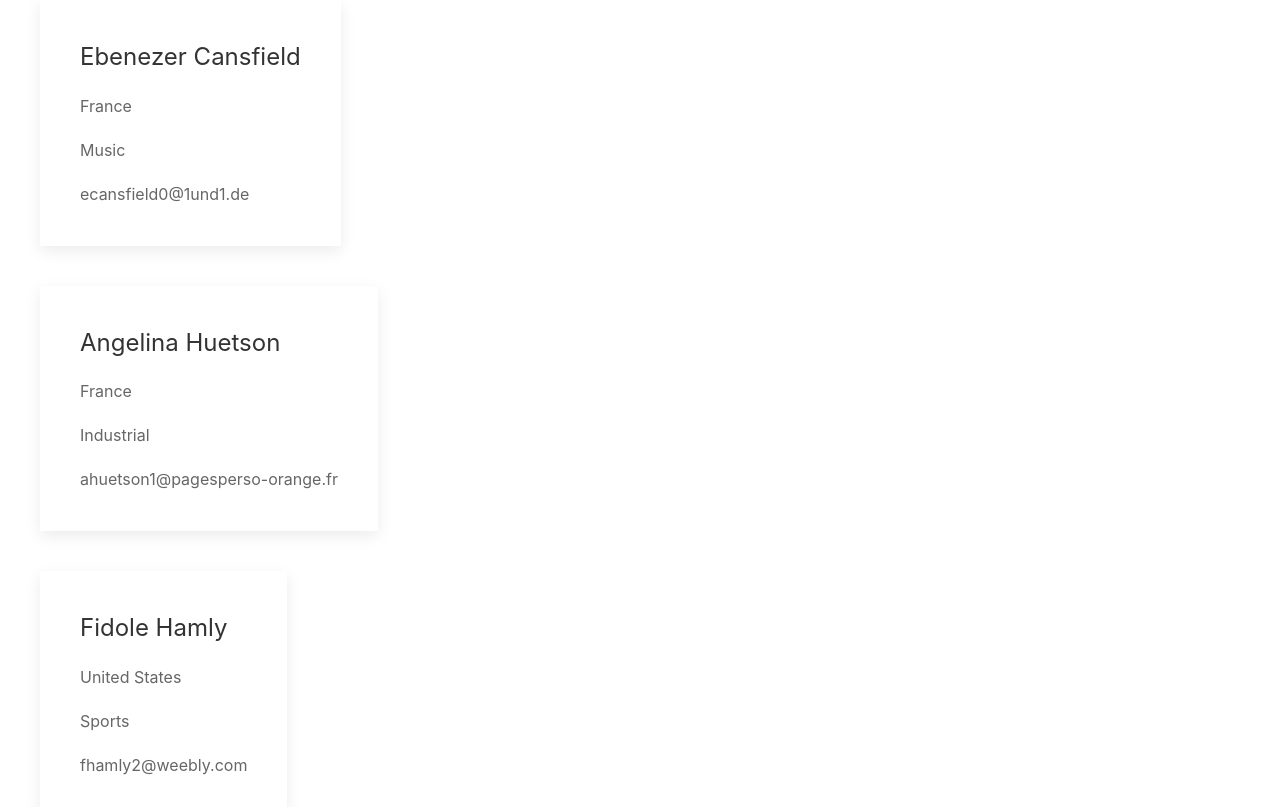
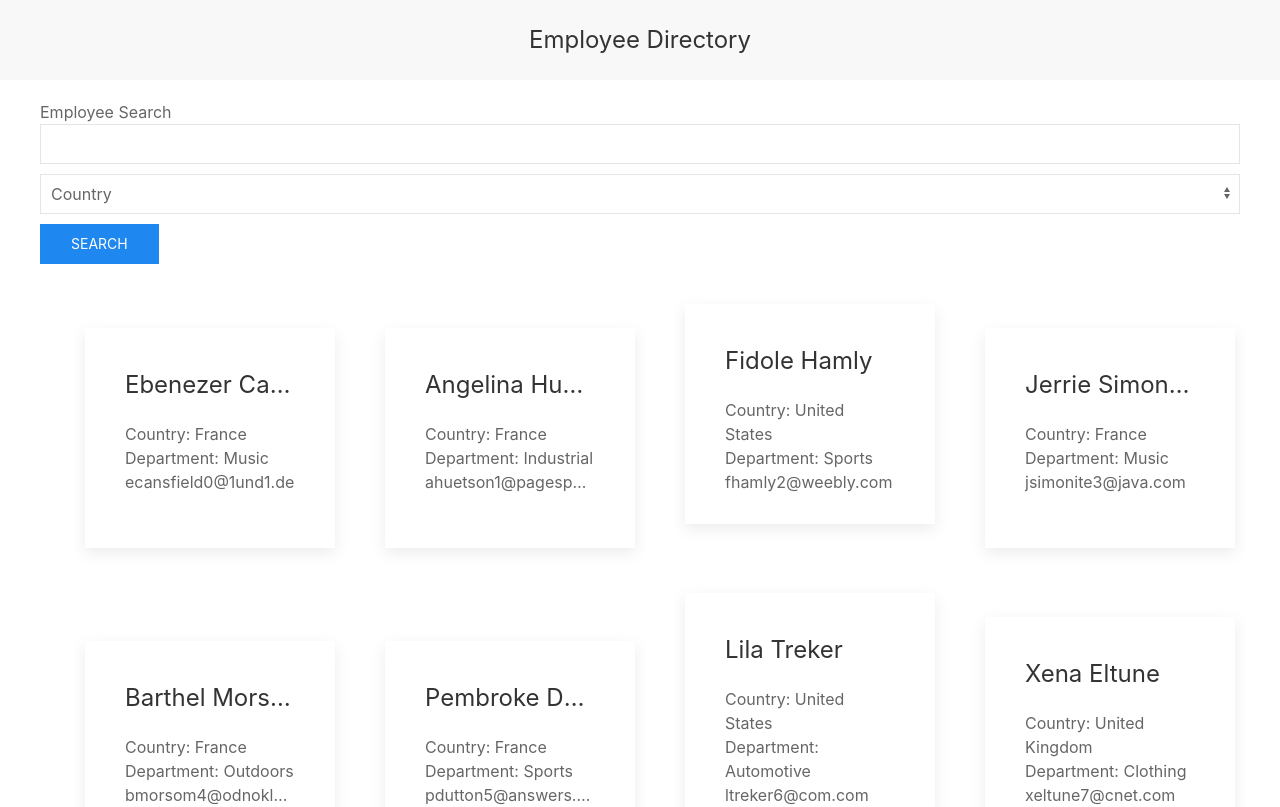
Before and after one commit to ariasadeghi530/employee-directory, a React (Create React App) app: page / in a window 1280 px wide. Shown: the top 807 px of the page. Built offline with nearby package versions, Linux system fonts and the light colour scheme.

Commit message:
added page components

```diff
--- a/src/App.js
+++ b/src/App.js
@@ -1,21 +1,48 @@
 import React, {Component} from 'react';
 import Card from './components/Cards';
+import Form from './components/Form'
 import db from './db/db.json';
+import Navbar from './components/Navbar'
 
-class App extends Component{
+class App extends Component {
 
   state ={
-
+    searchInp: '',
+    input: '',
+    category: 'Country'
   }
 
+  handleInputChange = event => {
+    this.setState({ [event.target.name]: event.target.value })
+  }
+
+  handleFormSubmit = event => {
+    event.preventDefault()
+    this.setState({searchInp: this.state.input, input: ''})
+  }
+  handleSelectChange = event => {
+    this.setState({category: event.target.value})
+  }
 
   render(){
 
     return(
+      <>
+      <Navbar />
       <div className="uk-container">
-        {db.map(emp => <Card emp={emp} />)}
+        <Form
+        input={this.state.input}
+        handleInputChange={this.handleInputChange}
+        handleFormSubmit={this.handleFormSubmit}
+        handleSelectChange={this.handleSelectChange}
+        />
+        <div className="uk-row">
+        {db.map((emp, i ) => <Card emp={emp} key={i}/>)}
+        </div>
       </div>
+      </>
     );
   }
 }
+
 export default App;
--- a/src/components/Cards/Card.css
+++ b/src/components/Cards/Card.css
@@ -0,0 +1,9 @@
+.uk-card {
+  width: 250px;
+  height: 220px;
+}
+
+.uk-grid {
+  margin: 5px;
+  display: inline-block;
+}
--- a/src/components/Cards/Card.js
+++ b/src/components/Cards/Card.js
@@ -2,15 +2,15 @@ import React from 'react';
 import './Card.css';
 
 function Card (props) {
-  console.log(props);
+
 return(
-  <div className="uk-grid-match" uk-grid="true">
+  <div  className="container" uk-grid="true">
     <div>
       <div className="uk-card uk-card-default uk-card-hover uk-card-body">
-        <h3 className="uk-card-title">{props.emp.first_name + ' ' + props.emp.last_name}</h3>
-        <p className="uk-margin-small-top">{props.emp.country}</p>
-        <p className="uk-margin-small-top">{props.emp.department}</p>
-        <p className="uk-text-truncate">{props.emp.email}</p>
+        <h3 className="uk-card-title uk-text-truncate">{props.emp.first_name + ' ' + props.emp.last_name}</h3>
+        <p className="uk-margin-remove">Country: {props.emp.country}</p>
+        <p className="uk-margin-remove">Department: {props.emp.department}</p>
+        <p className="uk-margin-remove uk-text-truncate">{props.emp.email}</p>
       </div>
     </div>
   </div>
--- a/src/components/Form/Form.js
+++ b/src/components/Form/Form.js
@@ -2,8 +2,25 @@ import React from 'react';
 import './Form.css';
 
 function Form (props) {
+
   return(
+    <form>
 
+        <label htmlFor="input">Employee Search</label>
+        <input
+          type="text"
+          className="uk-input"
+          name='input'
+          value={props.input}
+          onChange={props.handleInputChange}
+          />
+      <select className="uk-select uk-margin-small-top"
+      onChange={props.handleSelectChange}>
+        <option>Country</option>
+        <option>Department</option>
+      </select>
+      <button className="uk-button uk-button-primary uk-margin-small-top" onClick={props.handleFormSubmit}>Search</button>
+    </form>
   );
 }
 
--- /dev/null
+++ b/src/components/Navbar/Navbar.js
@@ -0,0 +1,15 @@
+import React from 'react'
+
+function Navbar () {
+  return(
+
+    <nav className="uk-navbar-container uk-margin" uk-navbar="true">
+      <div className="uk-navbar-center">
+        <a className="uk-navbar-item uk-logo">Employee Directory</a>
+      </div>
+    </nav>
+
+  )
+}
+
+export default Navbar
--- /dev/null
+++ b/src/components/Navbar/index.js
@@ -0,0 +1 @@
+export {default} from './Navbar.js'
```
